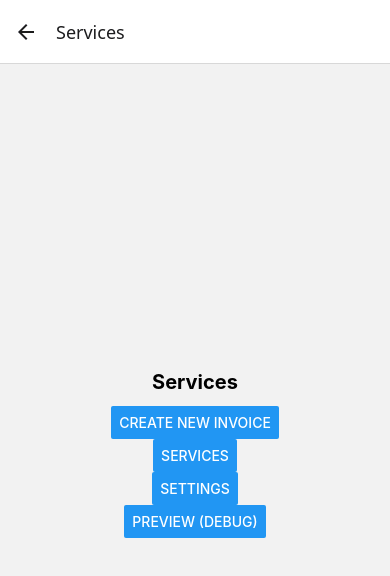
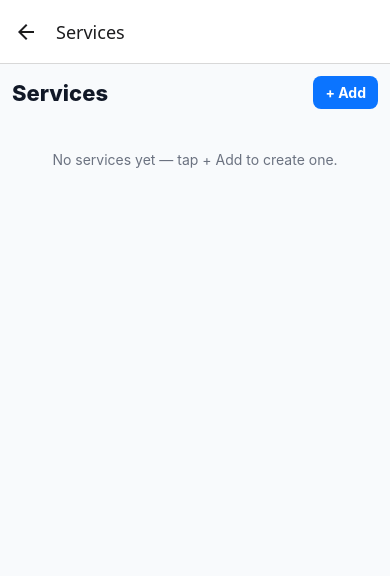
Before and after one commit to ujjawal8461/Invoice-App, a React Native app: screen /Services in a window 390 px wide. Shown: the top 576 px of the page. Built offline with nearby package versions, Linux system fonts and the light colour scheme.

Commit message:
Added service scrren and storage file

```diff
--- a/app/screens/Services.tsx
+++ b/app/screens/Services.tsx
@@ -1,24 +1,243 @@
-// app/screens/Home.tsx  (change filename/title for other screens)
-import React from 'react';
-import { View, Text, StyleSheet, Button } from 'react-native';
-import type { NativeStackScreenProps } from '@react-navigation/native-stack';
-import { RootStackParamList } from '../types/navigation';
+// app/screens/Services.tsx
+import React, { useEffect, useState } from "react";
+import {
+    View,
+    Text,
+    StyleSheet,
+    FlatList,
+    Pressable,
+    Modal,
+    TextInput,
+    SafeAreaView,
+    Platform,
+} from "react-native";
+import AsyncStorage from "@react-native-async-storage/async-storage";
 
-type Props = NativeStackScreenProps<RootStackParamList, 'Services'>;
+/**
+ * Simple Service type (no tax)
+ */
+export type Service = {
+    id: string;
+    name: string;
+    ratePaise: number; // stored as paise (integer)
+};
 
-export default function Services({ navigation }: Props) {
+const STORAGE_KEY = "services_v1";
+
+/**
+ * Helper wrappers (small and local to this file for clarity)
+ */
+async function loadServices(): Promise<Service[]> {
+    try {
+        const raw = await AsyncStorage.getItem(STORAGE_KEY);
+        if (!raw) return [];
+        return JSON.parse(raw) as Service[];
+    } catch (e) {
+        console.warn("loadServices error:", e);
+        return [];
+    }
+}
+async function saveServices(list: Service[]) {
+    try {
+        await AsyncStorage.setItem(STORAGE_KEY, JSON.stringify(list));
+    } catch (e) {
+        console.warn("saveServices error:", e);
+    }
+}
+
+export default function ServicesScreen() {
+    const [services, setServices] = useState<Service[]>([]);
+    const [modalVisible, setModalVisible] = useState(false);
+    const [editing, setEditing] = useState<Service | null>(null);
+    const [name, setName] = useState("");
+    const [rate, setRate] = useState(""); // rupees string
+
+    // load once
+    useEffect(() => {
+        (async () => {
+            const loaded = await loadServices();
+            setServices(loaded);
+        })();
+    }, []);
+
+    // persist when services change
+    useEffect(() => {
+        (async () => {
+            await saveServices(services);
+        })();
+    }, [services]);
+
+    function openAdd() {
+        setEditing(null);
+        setName("");
+        setRate("");
+        setModalVisible(true);
+    }
+
+    function openEdit(s: Service) {
+        setEditing(s);
+        setName(s.name);
+        setRate((s.ratePaise / 100).toFixed(2));
+        setModalVisible(true);
+    }
+
+    function saveCurrent() {
+        if (!name.trim()) {
+            // simple inline validation
+            alert("Please provide a service name.");
+            return;
+        }
+        const rateNum = Math.round(parseFloat(rate || "0") * 100); // paise integer
+
+        if (editing) {
+            setServices(prev =>
+                prev.map(p => (p.id === editing.id ? { ...p, name: name.trim(), ratePaise: rateNum } : p))
+            );
+        } else {
+            const newItem: Service = {
+                id: String(Date.now()),
+                name: name.trim(),
+                ratePaise: rateNum,
+            };
+            setServices(prev => [newItem, ...prev]);
+        }
+
+        setModalVisible(false);
+    }
+
+    // --------- FIXED DELETE: direct state update inline ----------
+    function handleDelete(id: string) {
+        console.log("Deleting id:", id);
+        setServices(prev => {
+            const updated = prev.filter(x => x.id !== id);
+            console.log("After delete, count:", updated.length);
+            // persist immediately (optional redundancy)
+            saveServices(updated).catch(err => console.warn("save after delete failed", err));
+            return updated;
+        });
+    }
+    // ------------------------------------------------------------
+
+    const renderItem = ({ item }: { item: Service }) => {
+        return (
+            <View style={styles.row}>
+                <View style={{ flex: 1 }}>
+                    <Text style={styles.name}>{item.name}</Text>
+                    <Text style={styles.meta}>₹{(item.ratePaise / 100).toFixed(2)}</Text>
+                </View>
+
+                <Pressable style={styles.smallBtn} onPress={() => openEdit(item)}>
+                    <Text style={styles.smallBtnText}>Edit</Text>
+                </Pressable>
+
+                <Pressable
+                    style={[styles.smallBtn, { marginLeft: 8 }]}
+                    onPress={() => {
+                        // direct delete without Alert for reliability
+                        handleDelete(item.id);
+                    }}
+                >
+                    <Text style={[styles.smallBtnText, { color: "crimson" }]}>Delete</Text>
+                </Pressable>
+            </View>
+        );
+    };
+
     return (
-        <View style={styles.container}>
-            <Text style={styles.title}>Services</Text>
-            <Button title="Create New Invoice" onPress={() => navigation.navigate('NewInvoice')} />
-            <Button title="Services" onPress={() => navigation.navigate('Services')} />
-            <Button title="Settings" onPress={() => navigation.navigate('Settings')} />
-            <Button title="Preview (debug)" onPress={() => navigation.navigate('Preview')} />
-        </View>
+        <SafeAreaView style={styles.safe}>
+            <View style={styles.headerRow}>
+                <Text style={styles.title}>Services</Text>
+                <Pressable style={styles.addBtn} onPress={openAdd}>
+                    <Text style={styles.addBtnText}>+ Add</Text>
+                </Pressable>
+            </View>
+
+            <FlatList
+                data={services}
+                keyExtractor={s => s.id}
+                renderItem={renderItem}
+                contentContainerStyle={{ padding: 12 }}
+                ListEmptyComponent={<Text style={styles.empty}>No services yet — tap + Add to create one.</Text>}
+            />
+
+            <Modal visible={modalVisible} animationType="slide" transparent>
+                <View style={styles.modalWrap}>
+                    <View style={styles.modal}>
+                        <Text style={styles.modalTitle}>{editing ? "Edit Service" : "Add Service"}</Text>
+
+                        <Text style={styles.label}>Name</Text>
+                        <TextInput
+                            style={styles.input}
+                            value={name}
+                            onChangeText={setName}
+                            placeholder="e.g. AC Repair"
+                            placeholderTextColor="#999"
+                        />
+
+                        <Text style={styles.label}>Rate (₹)</Text>
+                        <TextInput
+                            style={styles.input}
+                            value={rate}
+                            onChangeText={setRate}
+                            keyboardType={Platform.OS === "ios" ? "numbers-and-punctuation" : "numeric"}
+                            placeholder="e.g. 499.00"
+                            placeholderTextColor="#999"
+                        />
+
+                        <View style={{ flexDirection: "row", justifyContent: "flex-end", marginTop: 12 }}>
+                            <Pressable style={styles.modalBtn} onPress={() => setModalVisible(false)}>
+                                <Text style={styles.modalBtnText}>Cancel</Text>
+                            </Pressable>
+                            <Pressable style={[styles.modalBtn, { backgroundColor: "#0b74ff", marginLeft: 8 }]} onPress={saveCurrent}>
+                                <Text style={[styles.modalBtnText, { color: "#fff" }]}>{editing ? "Save" : "Add"}</Text>
+                            </Pressable>
+                        </View>
+                    </View>
+                </View>
+            </Modal>
+        </SafeAreaView>
     );
 }
 
 const styles = StyleSheet.create({
-    container: { flex: 1, alignItems: 'center', justifyContent: 'center', padding: 16 },
-    title: { fontSize: 20, fontWeight: '700', marginBottom: 12 },
+    safe: { flex: 1, backgroundColor: "#f8fafc" },
+    headerRow: { flexDirection: "row", alignItems: "center", justifyContent: "space-between", padding: 12 },
+    title: { fontSize: 22, fontWeight: "800", color: "#111827" },
+    addBtn: { backgroundColor: "#0b74ff", paddingVertical: 8, paddingHorizontal: 12, borderRadius: 8 },
+    addBtnText: { color: "#fff", fontWeight: "700" },
+    row: {
+        flexDirection: "row",
+        alignItems: "center",
+        backgroundColor: "#fff",
+        padding: 12,
+        borderRadius: 10,
+        marginBottom: 10,
+        shadowColor: "#000",
+        shadowOpacity: 0.04,
+        shadowOffset: { width: 0, height: 6 },
+        shadowRadius: 8,
+        elevation: 2,
+    },
+    name: { fontSize: 16, fontWeight: "700", color: "#111827" },
+    meta: { color: "#6b7280", marginTop: 4 },
+    smallBtn: { paddingVertical: 6, paddingHorizontal: 10, borderRadius: 8, backgroundColor: "#eef2ff" },
+    smallBtnText: { color: "#0b74ff", fontWeight: "700" },
+
+    modalWrap: { flex: 1, backgroundColor: "rgba(0,0,0,0.35)", justifyContent: "center", padding: 20 },
+    modal: { backgroundColor: "#fff", borderRadius: 12, padding: 16 },
+    modalTitle: { fontSize: 18, fontWeight: "800", marginBottom: 8 },
+    label: { marginTop: 8, color: "#374151", fontWeight: "600" },
+    input: {
+        borderWidth: 1,
+        borderColor: "#e5e7eb",
+        borderRadius: 8,
+        padding: 8,
+        marginTop: 6,
+        backgroundColor: "#fff",
+        color: "#111",
+    },
+    modalBtn: { paddingVertical: 8, paddingHorizontal: 12, borderRadius: 8, backgroundColor: "#f3f4f6" },
+    modalBtnText: { fontWeight: "700" },
+
+    empty: { textAlign: "center", color: "#6b7280", marginTop: 18 },
 });
--- a/package.json
+++ b/package.json
@@ -9,6 +9,7 @@
     "web": "expo start --web"
   },
   "dependencies": {
+    "@react-native-async-storage/async-storage": "2.2.0",
     "@react-navigation/native": "^7.1.24",
     "@react-navigation/native-stack": "^7.8.5",
     "expo": "~54.0.27",
```
Also changed, not shown: app/types/Services.ts (added, +7 -0 lines), app/utils/storage.ts (added, +23 -0 lines), 1 other file (tests, documents, lock files or other folders).
